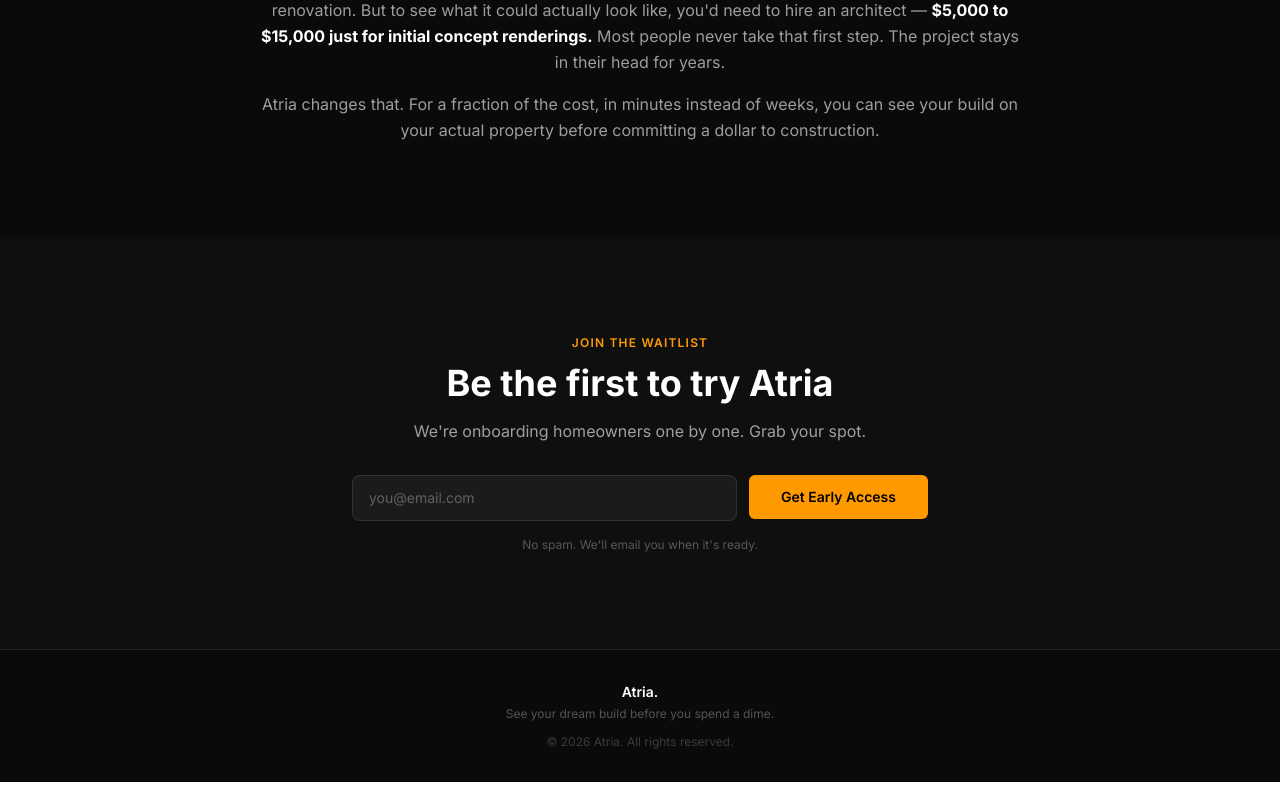
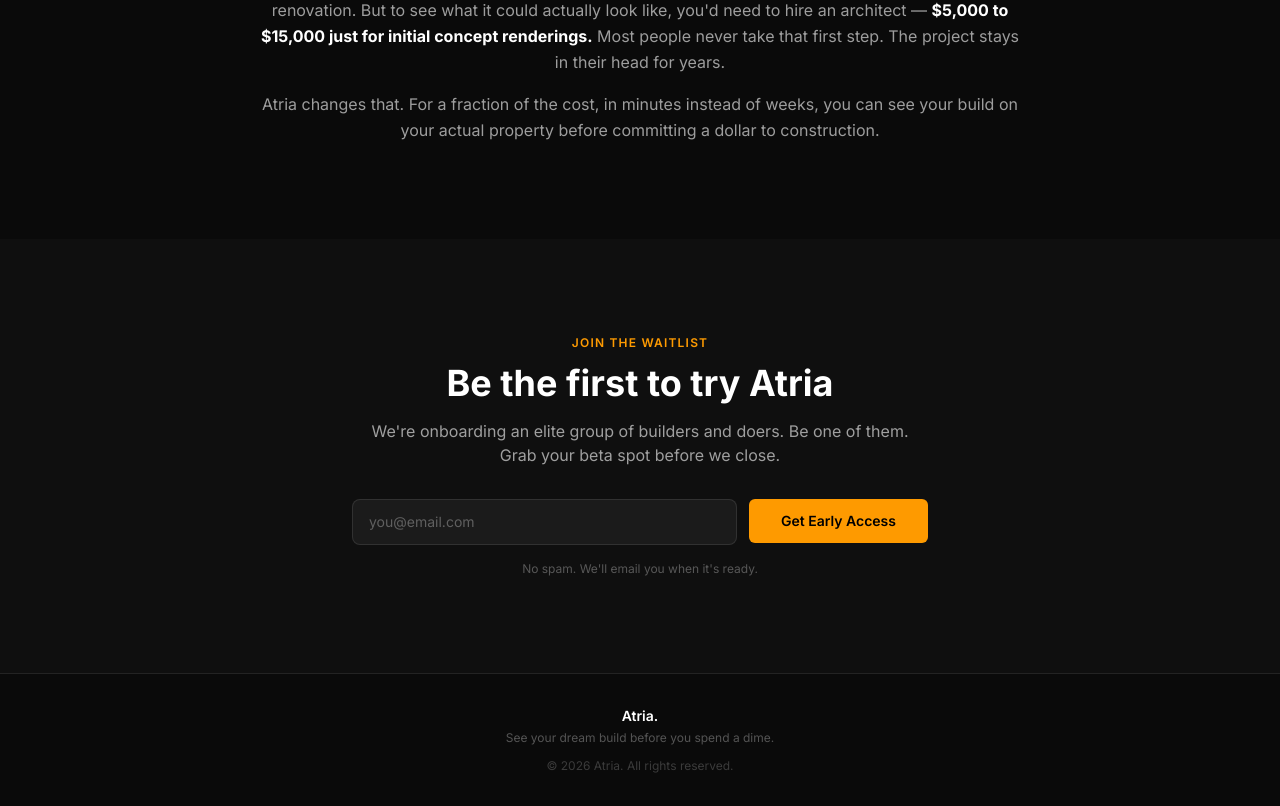
Before and after one commit to jooponton/icarus-landing, a Next.js app: page / in a window 1280 px wide. Shown: the part 1684-2490 px from the top of the page. Before the commit the page ends 2466 px from the top, so only its background shows below. Built offline with nearby package versions, Linux system fonts and the light colour scheme.

Commit message:
Update waitlist subtitle copy

```diff
--- a/components/Sections.tsx
+++ b/components/Sections.tsx
@@ -120,7 +120,7 @@
           Be the first to try Atria
         </h2>
         <p className="mb-8 text-base text-white/60">
-          We&apos;re onboarding homeowners one by one. Grab your spot.
+          We&apos;re onboarding an elite group of builders and doers. Be one of them. Grab your beta spot before we close.
         </p>
 
         {submitted ? (
```
